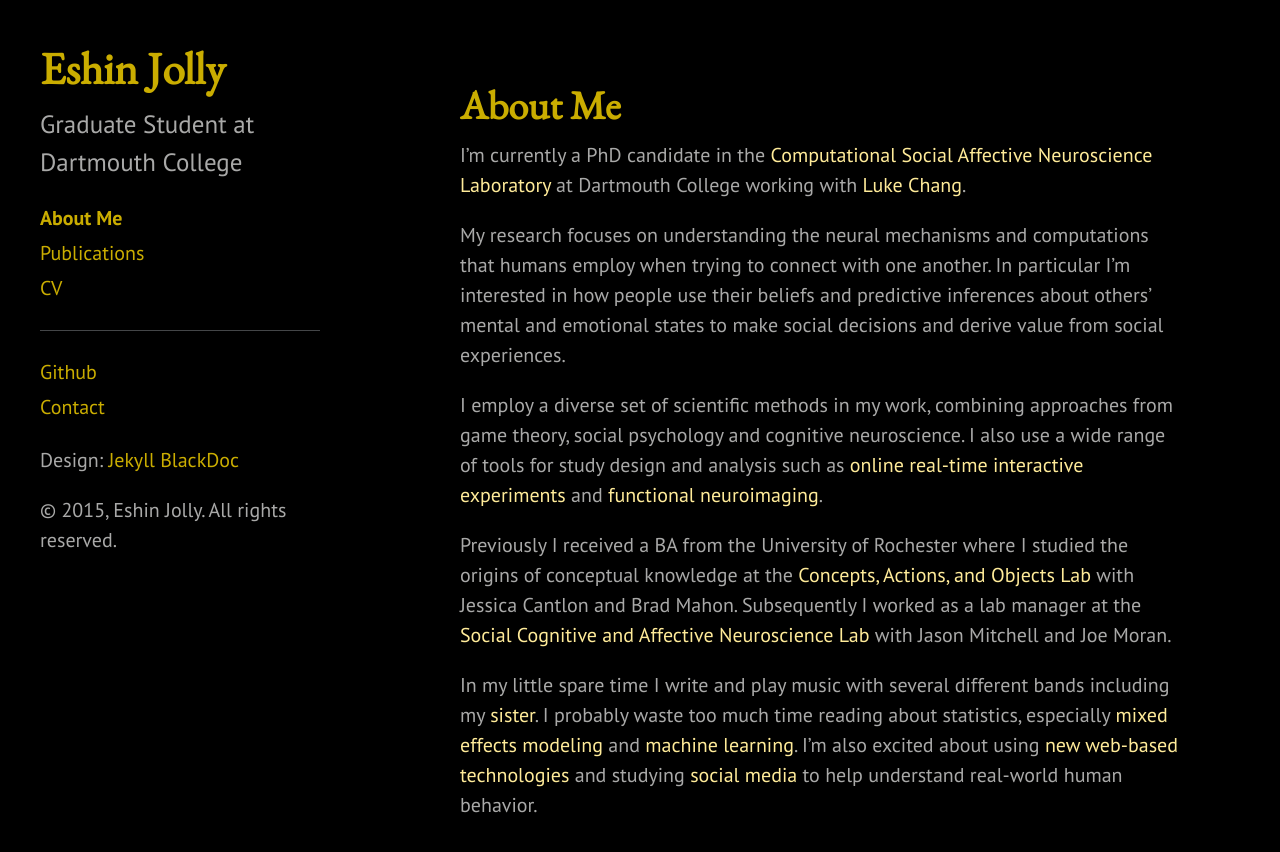
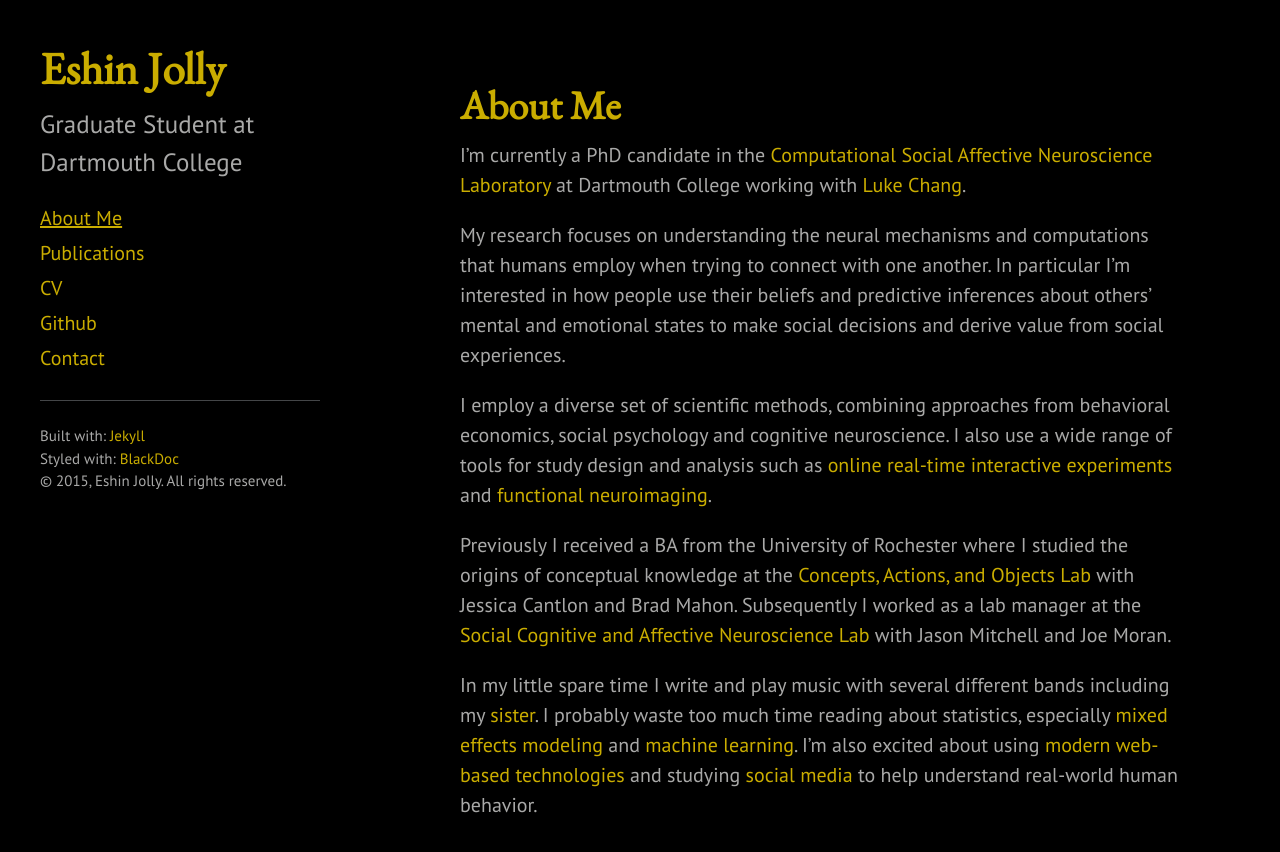
Before and after one commit to ejolly/ejolly.github.io, a Jekyll site: the page built from index.md, in a window 1280 px wide and 980 px high. Shown: the top 852 px of the window. Built offline with Jekyll 4.4.1, drawn with Linux system fonts in a browser that asks for light colours; Markdown is read by kramdown in place of the engine named in the settings.

Commit message:
Style changes.

```diff
--- a/_includes/sidebar.html
+++ b/_includes/sidebar.html
@@ -24,12 +24,13 @@
       {% endfor %}
 
       <a class="sidebar-nav-item" href="{{site.url}}/files/JollyCV_Jul15.pdf" target = "_blank">CV</a>
-      <hr>
+
       <a class="sidebar-nav-item" href="https://github.com/ejolly">Github</a>
       <a class="sidebar-nav-item" href="mailto:eshin.jolly.gr@dartmouth.edu">Contact</a>
     </nav>
-
-    <p>Design: <a href="https://github.com/karloespiritu/BlackDoc">Jekyll BlackDoc</a></p>
-    <p>&copy; {{ site.time | date: '%Y' }}, Eshin Jolly. All rights reserved.</p>
+    <hr>
+    <p class = "sidebar-footer">Built with: <a href="https://jekyllrb.com/"> Jekyll</a></p>
+    <p class = "sidebar-footer">Styled with: <a href="https://github.com/karloespiritu/BlackDoc"> BlackDoc</a></p>
+    <p class = "sidebar-footer">&copy; {{ site.time | date: '%Y' }}, Eshin Jolly. All rights reserved.</p>
   </div>
 </div>
--- a/index.md
+++ b/index.md
@@ -7,9 +7,9 @@ I'm currently a PhD candidate in the [Computational Social Affective Neuroscienc
 
 My research focuses on understanding the neural mechanisms and computations that humans employ when trying to connect with one another. In particular I'm interested in how people use their beliefs and predictive inferences about others' mental and emotional states to make social decisions and derive value from social experiences.
 
-I employ a diverse set of scientific methods in my work, combining approaches from game theory, social psychology and cognitive neuroscience. I also use a wide range of tools for study design and analysis such as [online real-time interactive experiments](https://github.com/HarvardEconCS/turkserver-meteor) and [functional neuroimaging](http://dbic.dartmouth.edu/wiki/index.php/Main_Page).
+I employ a diverse set of scientific methods, combining approaches from behavioral economics, social psychology and cognitive neuroscience. I also use a wide range of tools for study design and analysis such as [online real-time interactive experiments](https://github.com/HarvardEconCS/turkserver-meteor) and [functional neuroimaging](http://dbic.dartmouth.edu/wiki/index.php/Main_Page).
 
 Previously I received a BA from the University of Rochester where I studied the origins of conceptual knowledge at the [Concepts, Actions, and Objects Lab](http://caoslab.bcs.rochester.edu) with Jessica Cantlon and Brad Mahon. Subsequently I worked as a lab manager at the [Social Cognitive and Affective Neuroscience Lab](http://www.wjh.harvard.edu/~scanlab/) with Jason Mitchell and Joe Moran.
 
 
-In my little spare time I write and play music with several different bands including my [sister](https://soundcloud.com/thosesiblings). I probably waste too much time reading about statistics, especially [mixed effects modeling](https://cran.r-project.org/web/packages/lme4/index.html) and [machine learning](http://scikit-learn.org/stable/.). I'm also excited about using [new web-based technologies](https://www.meteor.com/) and studying [social media](http://dbic.dartmouth.edu/~ejolly/temp/visualizingTwitter.html) to help understand real-world human behavior.
+In my little spare time I write and play music with several different bands including my [sister](https://soundcloud.com/thosesiblings). I probably waste too much time reading about statistics, especially [mixed effects modeling](https://cran.r-project.org/web/packages/lme4/index.html) and [machine learning](http://scikit-learn.org/stable/.). I'm also excited about using [modern web-based technologies](https://www.meteor.com/) and studying [social media](http://dbic.dartmouth.edu/~ejolly/temp/visualizingTwitter.html) to help understand real-world human behavior.
--- a/public/css/blackdoc.css
+++ b/public/css/blackdoc.css
@@ -59,12 +59,13 @@ h1 a, h2 a, h3 a, h4 a, h5 a, h6 a {
   font-synthesis: weight style;
 }
 a {
-  color: #ffeb99;
-  transition: color ease 0.1s;
+  color: #caad00;
+  transition: color ease 0.4s;
 }
 
 a:hover {
-  color: #caad00;
+  color: #ffeb99;
+  text-decoration: none;
 }
 
 .btn {
@@ -219,13 +220,18 @@ tbody tr:nth-child(odd) th {
 .sidebar-nav-item {
   display: block;
   line-height: 1.75;
+  color: #caad00;
+  transition: color ease 0.4s;
 }
-a.sidebar-nav-item:hover,
-a.sidebar-nav-item:focus {
+a.sidebar-nav-item:hover {
+  color: #ffeb99;
+}
+.sidebar-nav-item.active {
   text-decoration: underline;
 }
-.sidebar-nav-item.active {
-  font-weight: bold;
+.sidebar-footer {
+  font-size:.75rem;
+  margin-bottom: 0
 }
 
 /* Sticky sidebar
```
Also changed, not shown: publications.md (+2 -2 lines).
